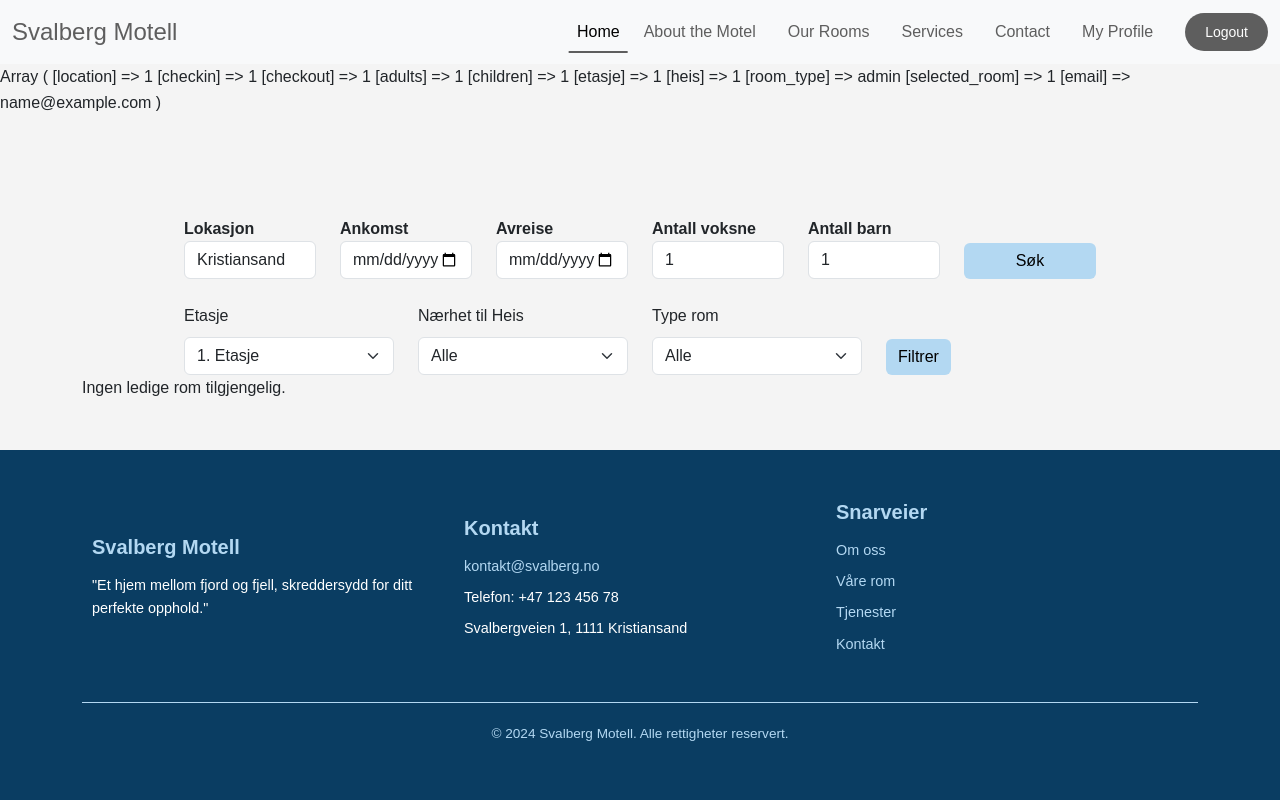
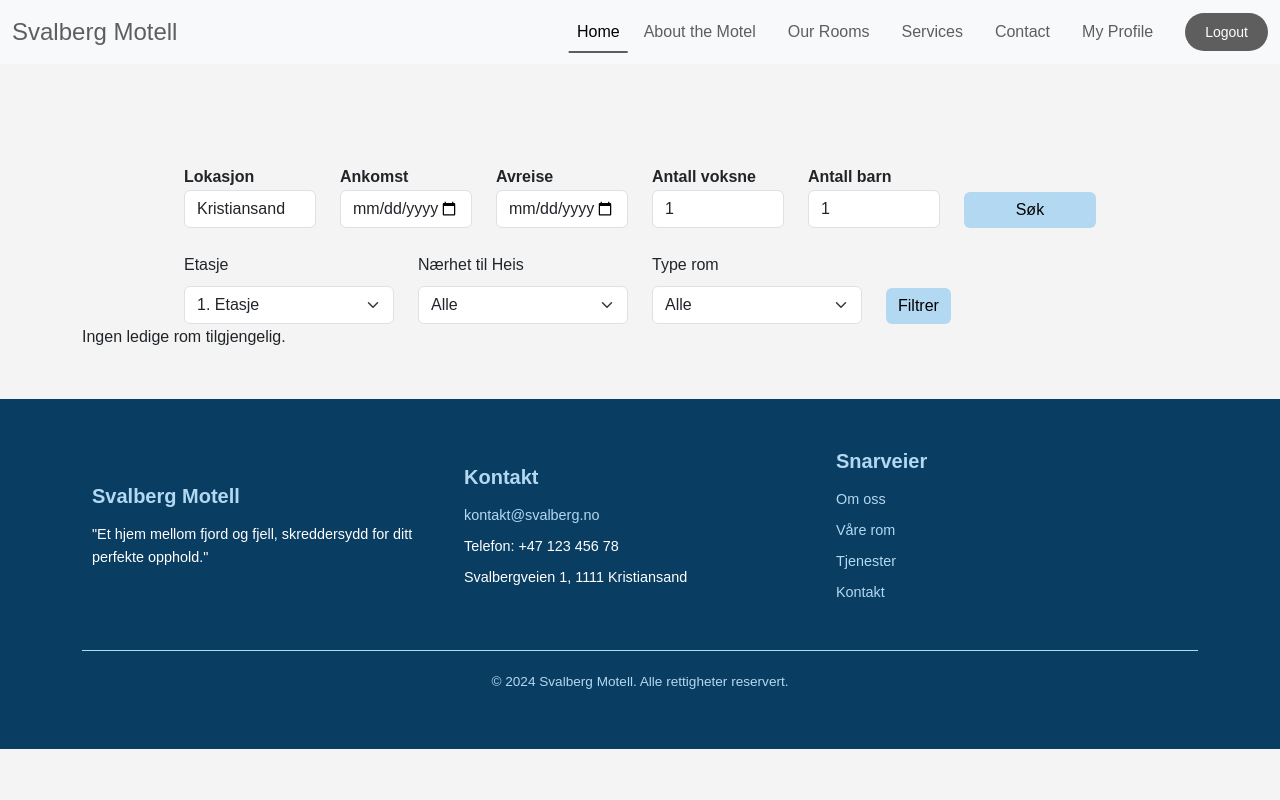
Before and after one commit to 4nn4md/Svalberg-Motell, a PHP site: page /Svalberg-Motell/page/user/booking_1.php in a window 1280 px wide. Run offline with PHP 8.4, Linux system fonts and the light colour scheme; the visitor is signed in with stand-in values (Sample User, id 1); data comes from the database, SQL or seed files in the repository.

Commit message:
fikset feilmeldingene på booking1, trur jeg

```diff
--- a/www/page/user/booking_1.php
+++ b/www/page/user/booking_1.php
@@ -1,7 +1,6 @@
 <?php
 ob_start();
 include_once($_SERVER['DOCUMENT_ROOT'] . "/Svalberg-Motell/www/assets/inc/header1.php");
-print_r($_SESSION);
 // Enable error display for debugging purposes
 ini_set('display_errors', 1);
 ini_set('display_startup_errors', 1);
@@ -68,9 +67,9 @@ $checkin = $_SESSION['checkin'];
 $checkout = $_SESSION['checkout'];
 $adults = $_SESSION['adults'];
 $children = $_SESSION['children'];
-$etasje = $_SESSION['etasje'];
-$heis = $_SESSION['heis'];
-$room_type = $_SESSION['room_type'];
+$etasje = $_SESSION['etasje'] ?? '';
+$heis = $_SESSION['heis'] ?? '';
+$room_type = $_SESSION['room_type'] ?? '';
 
 //variable for total guests
 $total_guests = $adults + $children;
```
